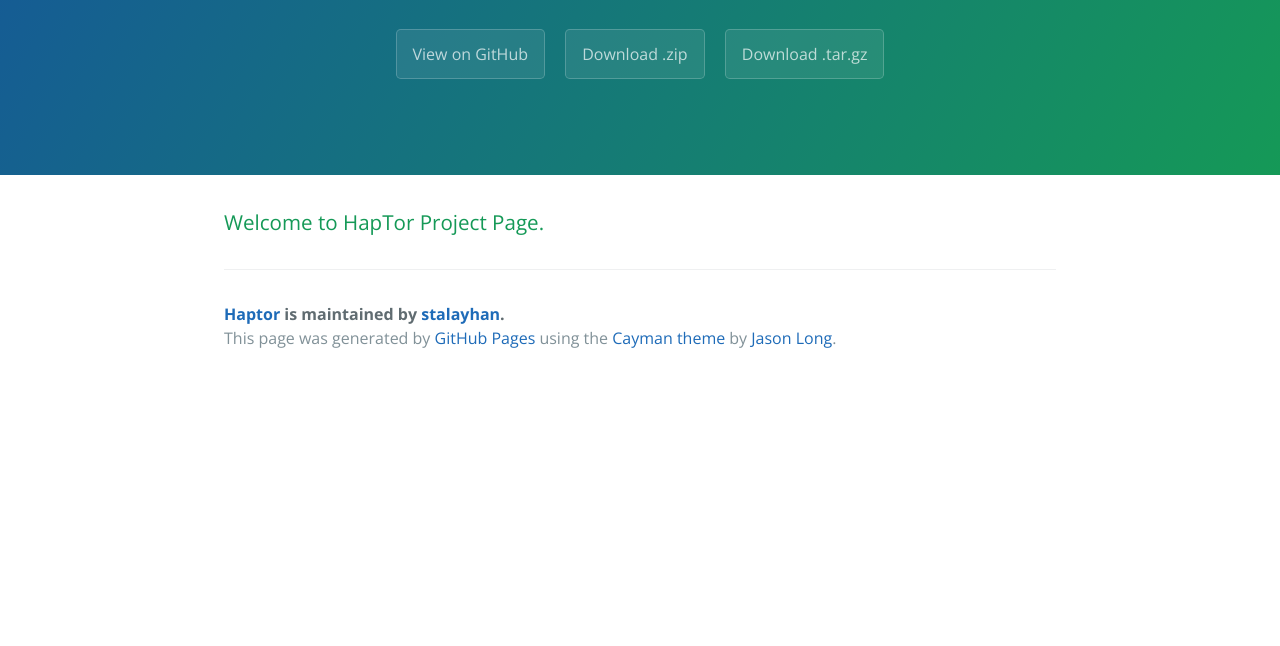
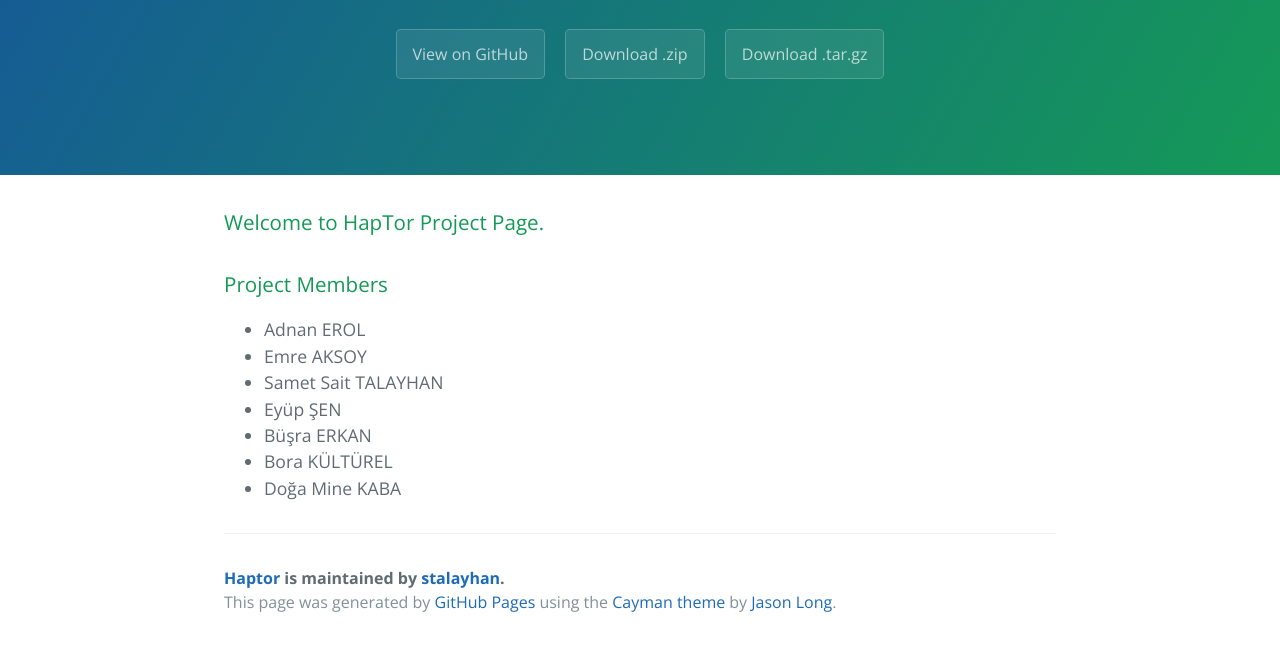
Before and after one commit to stalayhan/haptor, a plain HTML site: page index.html in a window 1280 px wide. Shown: the part 208-854 px from the top of the page. Before the commit the page ends 800 px from the top, so only its background shows below. Drawn offline with nearby package versions, Linux system fonts and the light colour scheme.

Commit message:
Create gh-pages branch via GitHub

```diff
--- a/index.html
+++ b/index.html
@@ -22,6 +22,19 @@
       <h3>
 <a id="welcome-to-haptor-project-page" class="anchor" href="#welcome-to-haptor-project-page" aria-hidden="true"><span class="octicon octicon-link"></span></a>Welcome to HapTor Project Page.</h3>
 
+<h3>
+<a id="project-members" class="anchor" href="#project-members" aria-hidden="true"><span class="octicon octicon-link"></span></a>Project Members</h3>
+
+<ul>
+<li>Adnan EROL</li>
+<li>Emre AKSOY</li>
+<li>Samet Sait TALAYHAN</li>
+<li>Eyüp ŞEN</li>
+<li>Büşra ERKAN</li>
+<li>Bora KÜLTÜREL</li>
+<li>Doğa Mine KABA</li>
+</ul>
+
       <footer class="site-footer">
         <span class="site-footer-owner"><a href="https://github.com/stalayhan/haptor">Haptor</a> is maintained by <a href="https://github.com/stalayhan">stalayhan</a>.</span>
 
--- a/params.json
+++ b/params.json
@@ -1 +1 @@
-{"name":"Haptor","tagline":"Haptic Navigator","body":"### Welcome to HapTor Project Page.\r\n","google":"","note":"Don't delete this file! It's used internally to help with page regeneration."}
+{"name":"Haptor","tagline":"Haptic Navigator","body":"### Welcome to HapTor Project Page.\r\n\r\n### Project Members\r\n* Adnan EROL\r\n* Emre AKSOY\r\n* Samet Sait TALAYHAN\r\n* Eyüp ŞEN\r\n* Büşra ERKAN\r\n* Bora KÜLTÜREL\r\n* Doğa Mine KABA","google":"","note":"Don't delete this file! It's used internally to help with page regeneration."}
```
